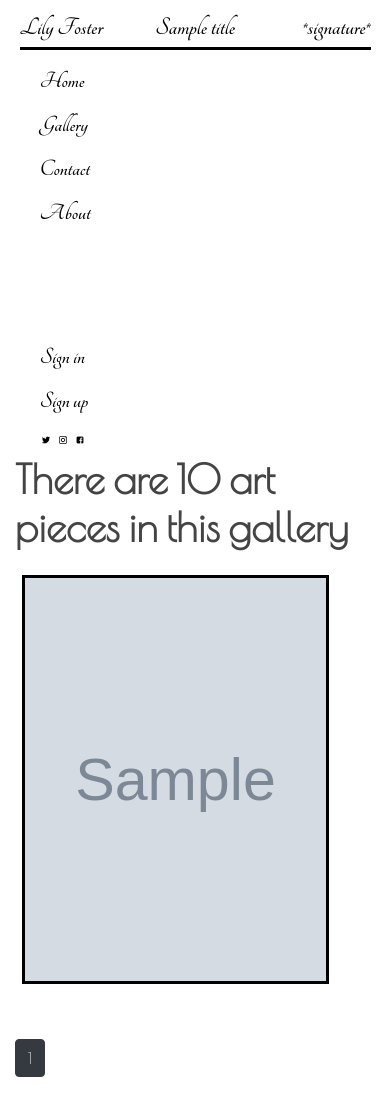
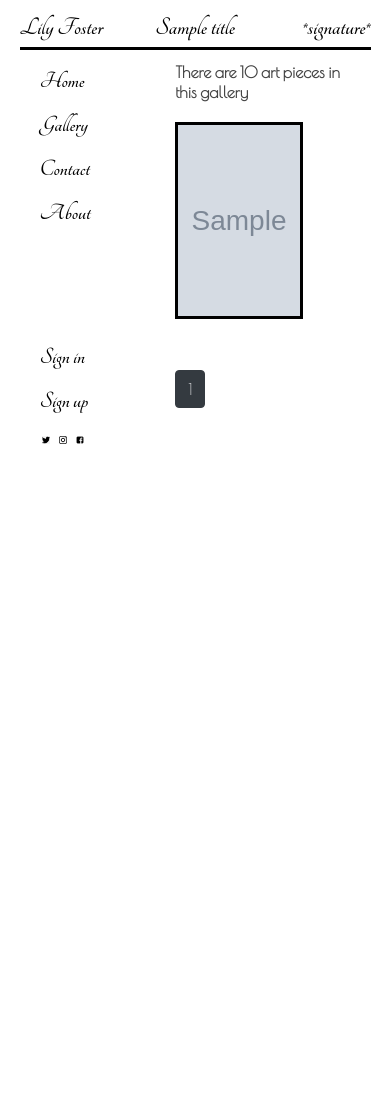
Before and after one commit to MatthewFoster02/lily-foster-art, a Python web app: template ProjectLily/src/templates/gallery.html in a window 390 px wide. After the commit the page ends 444 px from the top, so only its background shows below. Run offline with Jinja, Linux system fonts and the light colour scheme; the template is opened without the code that fills it: most values are stand-ins (such as "Sample title", 1, 10 or a date in 2020); grey boxes marked "Sample" are stand-in pictures; some libraries are stand-ins or nearby versions.

Commit message:
Gallery images responsive
Now the gallery page is responsive.

The images scale in size and the margin surrounding them. The scale of the transformation changes if the screen is above or below 800px in width.

The header is also responsive and reduces in size with reduction in screen size.

```diff
--- a/ProjectLily/src/static/style.css
+++ b/ProjectLily/src/static/style.css
@@ -12,6 +12,10 @@ body{
 
 h1, h2, h3, h4, h5, h6 {
   color: #444444;
+}
+
+h1{
+  font-size: clamp(1rem, 2vw + 0.5rem, 2rem);
 }
 
 a, a:hover{
@@ -74,9 +78,22 @@ a, a:hover{
     margin-left: clamp(1%, 2vw + 3%, 5%);
   }
 
+  .content-section{
+    margin-left: clamp(1%, 0.5vw + 1.5%, 2%);
+    margin-right: clamp(2%, 0.5vw + 3%, 4%);
+  }
+
+  .galleryIMG{
+    margin: 2%;
+  }
+
   .alrt-pad{
     margin-right: clamp(12.5%, 2vw + 17.5%, 25%);
     margin-left: clamp(10%, 2vw + 12.5%, 15%);
+  }
+
+  .galleryIMG:hover {
+    transform: scale(1.15);
   }
 }
 
@@ -85,8 +102,22 @@ a, a:hover{
     margin-inline: clamp(10%, 2vw + 15%, 20%);
   }
 
+  .content-section{
+    margin-inline: clamp(2%, 1vw + 3.5%, 5%);
+  }
+
+  .galleryIMG{
+    margin-inline: auto;
+    margin-top: 2%;
+    margin-bottom: 2%;
+  }
+
   .alrt-pad{
     margin-inline: clamp(10%, 2vw + 15%, 20%);
+  }
+
+  .galleryIMG:hover {
+    transform: scale(1.05);
   }
 }
 
@@ -153,23 +184,13 @@ a, a:hover{
 
 .galleryIMG {
   border: solid;
-  width: 307px;
-  height: 409.6px;
-  margin: 2%;
+  width: clamp(80px, 20vw + 50px, 307px);
+  height: clamp(107px, 30vw + 80px, 409.6px);
   transition: transform .3s;
-}
-
-.galleryIMG:hover {
-  transform: scale(1.2);
 }
 
 .content-section {
   background: #ffffff;
-  padding: 5%;
-  border: 3px solid #000000;
-  border-radius: 3px;
-  margin-left: 10%;
-  margin-right: 20%;
 }
 
 .account-heading {
--- a/ProjectLily/src/templates/gallery.html
+++ b/ProjectLily/src/templates/gallery.html
@@ -1,6 +1,6 @@
 {% extends "layout.html" %}
 {% block content %}
-    <div class="col">
+    <div class="col content-section">
         <h1 class="mb-3" style="font-weight: bolder;">There are {{ images.total }} art pieces in this gallery</h1>
         {% for image in images.items %}
             <a href="{{ url_for('art.view_image', image_id=image.id) }}"><img class="galleryIMG" src="static/images/{{ image.filename }}"/></a>
```
